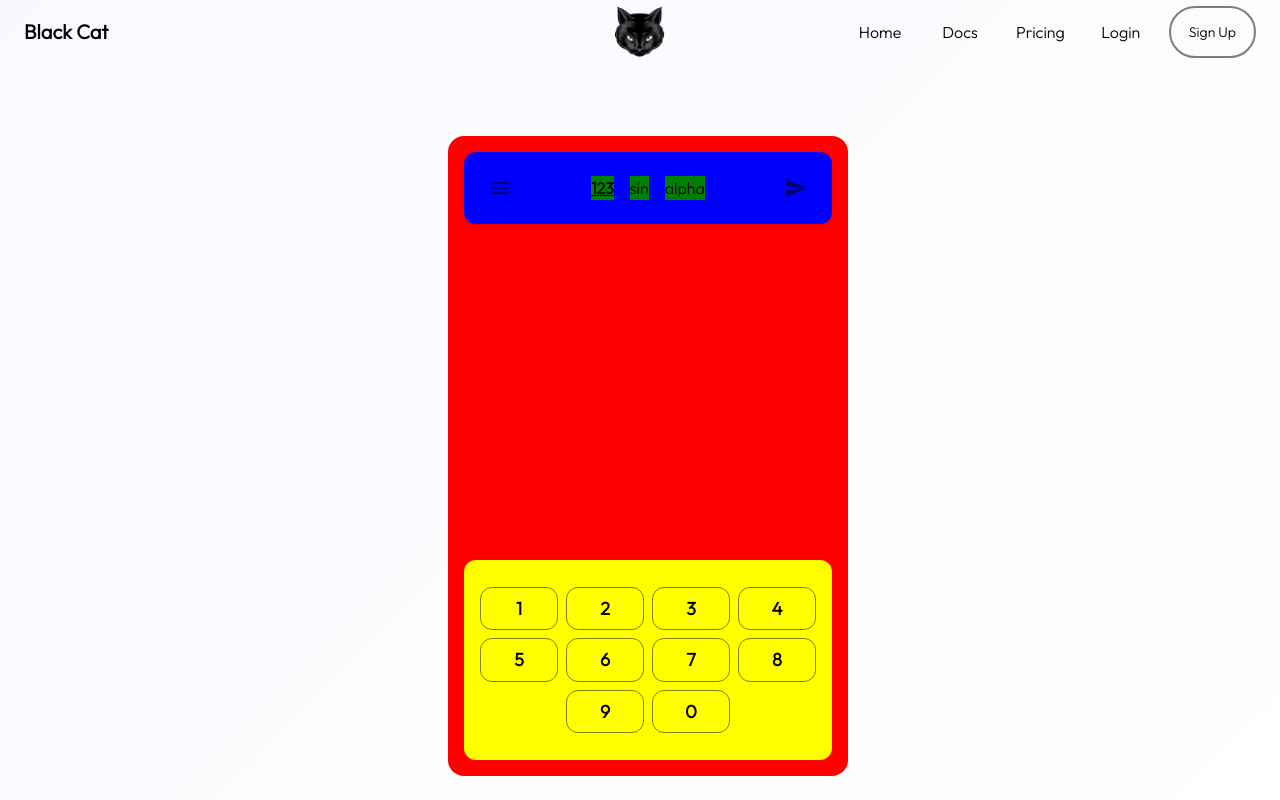
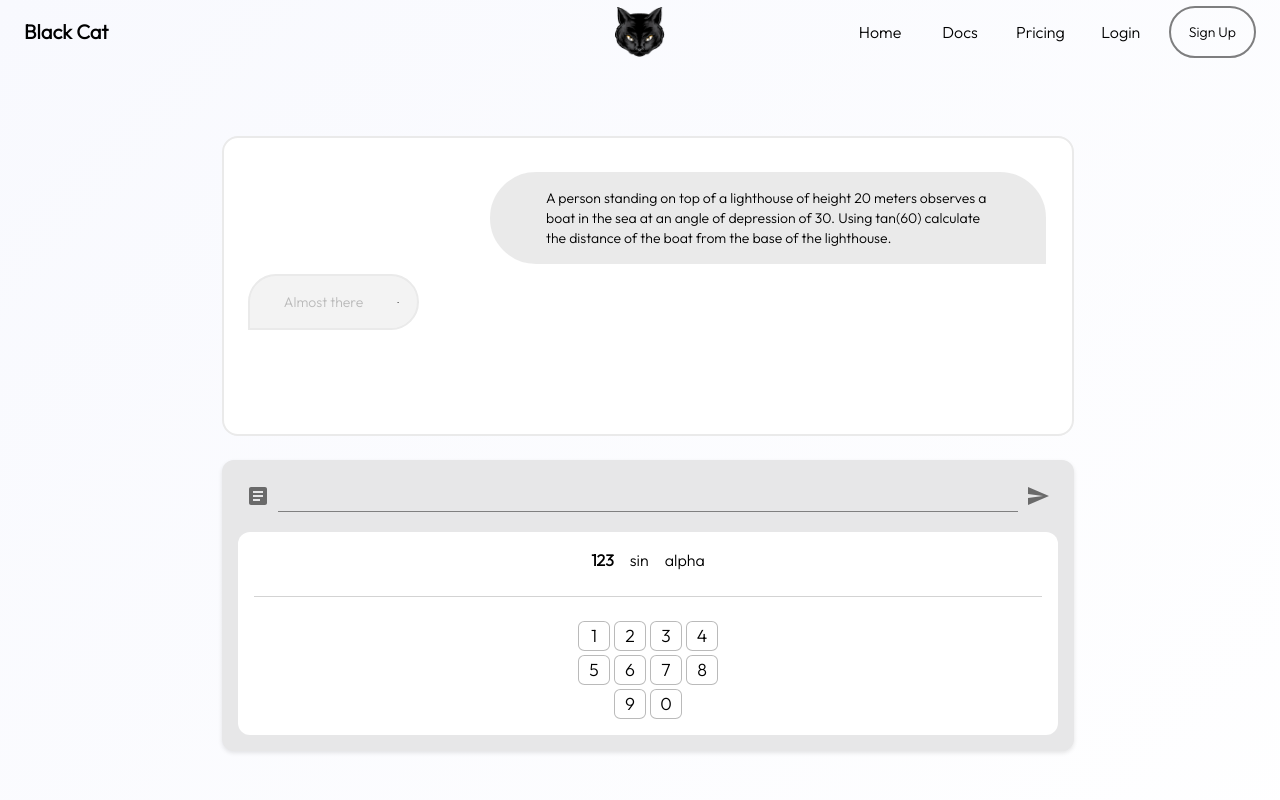
Before and after one commit to sithmiH/Black_Cat_AI_Chatbot, a React (Create React App) app in the folder frontend/: page /keyboard in a window 1280 px wide. Shown: the top 800 px of the page. Built offline with nearby package versions, Linux system fonts and the light colour scheme; some icons are missing.

Commit message:
update keyboard.jsx

```diff
--- a/frontend/src/pages/keyboard.jsx
+++ b/frontend/src/pages/keyboard.jsx
@@ -1,10 +1,46 @@
 import React, { useState } from "react";
-import { Box, Typography, IconButton, Button, Grid } from "@mui/material";
+import {
+  Box,
+  Typography,
+  IconButton,
+  Button,
+  Grid,
+  TextField,
+  CircularProgress,
+} from "@mui/material";
 import MenuIcon from "@mui/icons-material/Menu";
 import SendIcon from "@mui/icons-material/Send";
+import Divider from "@mui/material/Divider";
+import ArticleIcon from "@mui/icons-material/Article";
 
 const Keyboard = () => {
   const [keyboardType, setKeyboardType] = useState("123"); // "123", "sin", "alpha"
+  const [input, setInput] = React.useState("");
+  const numbers = [
+    ["1", "2", "3", "4"],
+    ["5", "6", "7", "8"],
+    [null, "9", "0", null],
+  ];
+
+  const trigonometrics = [
+    ["sin", "cos", "tan", "sec"],
+    ["csc", "sinh", "cosh", "tanh"],
+    [null, "cot", "coth", null],
+  ];
+
+  const alpha = [
+    ["sin", "cos", "tan", "sec"],
+    ["csc", "sinh", "cosh", "tanh"],
+    [null, "cot", "coth", null],
+  ];
+
+  const handleButtonClick = (number) => {
+    setInput((prevInput) => prevInput + number);
+  };
+
+  const hadletrigonometrics = (trigonometric) => {
+    setInput((prevInput) => prevInput + trigonometric);
+  };
 
   // Handle keyboard switch
   const handleKeyboardSwitch = (type) => {
@@ -16,60 +52,117 @@ const Keyboard = () => {
     switch (keyboardType) {
       case "123":
         return (
-          <Grid container spacing={1} justifyContent="center">
-            {[1, 2, 3, 4, 5, 6, 7, 8, 9, 0].map((key) => (
-              <Grid item xs={3} key={key}>
+          <Grid container spacing={0.5}>
+            {numbers.map((row, rowIndex) => (
+              <Grid
+                container
+                item
+                spacing={0.5}
+                key={rowIndex}
+                justifyContent="center"
+              >
+                {row.map((number, colIndex) => (
+                  <Grid item key={colIndex}>
+                    {number ? (
                       <Button
+                        color="black"
                         variant="outlined"
-                  fullWidth
+                        onClick={() => handleButtonClick(number)}
                         sx={{
-                    borderRadius: "12px",
-                    fontSize: "18px",
-                    fontWeight: "bold",
+                          minWidth: 30,
+                          minHeight: 30,
+                          maxWidth: 30,
+                          maxHeight: 30,
+                          fontSize: "1.1rem",
+                          borderRadius: "20%",
+                          borderColor: "#BABABA",
                         }}
                       >
-                  {key}
+                        {number}
                       </Button>
+                    ) : (
+                      <Box sx={{ width: 20, height: 20 }} />
+                    )}
+                  </Grid>
+                ))}
               </Grid>
             ))}
           </Grid>
         );
       case "sin":
         return (
-          <Grid container spacing={1} justifyContent="center">
-            {["sin", "cos", "tan", "log", "sqrt"].map((key) => (
-              <Grid item xs={4} key={key}>
+          <Grid container spacing={0.5}>
+            {trigonometrics.map((row, rowIndex) => (
+              <Grid
+                container
+                item
+                spacing={0.5}
+                key={rowIndex}
+                justifyContent="center"
+              >
+                {row.map((trigonometric, colIndex) => (
+                  <Grid item key={colIndex}>
+                    {trigonometric ? (
                       <Button
+                        color="black"
                         variant="outlined"
-                  fullWidth
+                        onClick={() => hadletrigonometrics(trigonometric)}
                         sx={{
-                    borderRadius: "12px",
-                    fontSize: "16px",
-                    fontWeight: "bold",
+                          minWidth: 30,
+                          minHeight: 30,
+                          maxWidth: 30,
+                          maxHeight: 30,
+                          fontSize: "0.65rem",
+                          borderRadius: "20%",
+                          borderColor: "#BABABA",
                         }}
                       >
-                  {key}
+                        {trigonometric.toLowerCase()}
                       </Button>
+                    ) : (
+                      <Box sx={{ width: 20, height: 20 }} />
+                    )}
+                  </Grid>
+                ))}
               </Grid>
             ))}
           </Grid>
         );
       case "alpha":
         return (
-          <Grid container spacing={1} justifyContent="center">
-            {["α", "β", "γ", "π", "θ"].map((key) => (
-              <Grid item xs={4} key={key}>
+          <Grid container spacing={0.5}>
+            {alpha.map((row, rowIndex) => (
+              <Grid
+                container
+                item
+                spacing={0.5}
+                key={rowIndex}
+                justifyContent="center"
+              >
+                {row.map((number, colIndex) => (
+                  <Grid item key={colIndex}>
+                    {number ? (
                       <Button
+                        color="black"
                         variant="outlined"
-                  fullWidth
+                        onClick={() => handleButtonClick(number)}
                         sx={{
-                    borderRadius: "12px",
-                    fontSize: "16px",
-                    fontWeight: "bold",
+                          minWidth: 30,
+                          minHeight: 30,
+                          maxWidth: 30,
+                          maxHeight: 30,
+                          fontSize: "0.65rem",
+                          borderRadius: "20%",
+                          borderColor: "#BABABA",
                         }}
                       >
-                  {key}
+                        {number}
                       </Button>
+                    ) : (
+                      <Box sx={{ width: 20, height: 20 }} />
+                    )}
+                  </Grid>
+                ))}
               </Grid>
             ))}
           </Grid>
@@ -80,38 +173,159 @@ const Keyboard = () => {
   };
 
   return (
+    <>
+      <Box
+        sx={{
+          bgcolor: "white",
+          borderRadius: "16px",
+          boxShadow: 0,
+          border: "2px solid #EAEAEA",
+          padding: 3,
+          marginBottom: 3,
+          display: "flex",
+          height: 300,
+          flexDirection: "column",
+          overflowY: "auto", // Ensure content inside can scroll
+          // backgroundColor:"yellow"
+        }}
+      >
+        <Box
+          sx={{
+            bgcolor: "#EAEAEA", // Background color
+            borderRadius: "50px 50px 0px 50px", // Rounded edges
+            border: "2px solid #FFFFFF", // Border with white color
+            display: "flex",
+            alignItems: "left",
+            justifyContent: "center",
+            mt: 1, // Margin on top for spacing
+            ml: "auto", // Align bubble to the right
+            width: "70%",
+          }}
+        >
+          <Typography
+            variant="body2"
+            sx={{
+              textAlign: "left",
+              fontSize: "14px",
+              color: "#000", // Black text color
+              paddingX: 5, // Add padding inside bubble
+              margin: 2,
+            }}
+          >
+            A person standing on top of a lighthouse of height 20 meters
+            observes a boat in the sea at an angle of depression of 30. Using
+            tan(60) calculate the distance of the boat from the base of the
+            lighthouse.
+          </Typography>
+        </Box>
+        <Box
+          sx={{
+            width: 171,
+            height: 56, // Chat bubble height
+            bgcolor: "rgba(49, 49, 50, 0.06)", // #313132 with 6% opacity
+            borderRadius: "50px 50px 50px 0px",
+            border: "2px solid #EAEAEA", // Border with white color
+            display: "flex",
+            alignItems: "center",
+            justifyContent: "center",
+            mt: 1, // Margin on top for spacing
+            mr: "auto", // Align bubble to the left
+          }}
+        >
+          <Typography
+            variant="body2"
+            sx={{
+              textAlign: "center",
+              fontSize: "14px",
+              color: "#BABABA",
+              paddingX: 2,
+            }}
+          >
+            Almost there
+          </Typography>
+          <CircularProgress size={20} color="#EAEAEA" />
+        </Box>
+      </Box>
+      {/* Header Section */}
       <Box
         sx={{
           display: "flex",
           flexDirection: "column",
           justifyContent: "space-between",
-        bgcolor: "#F8F8F8",
-        borderRadius: "16px",
-        // boxShadow: "0px 4px 6px rgba(0, 0, 0, 0.1)",
-        height: "80vh",
+          alignItems: "center",
           padding: 2,
-        maxWidth: "400px",
-        backgroundColor:"red",
-        margin: "0 auto", // Center the component on the page
+          borderRadius: "12px",
+          boxShadow: "0px 2px 4px rgba(0, 0, 0, 0.1)",
+          backgroundColor: "#E7E7E8", // Set the background color
         }}
       >
-      {/* Header Section */}
+        {/* Icons Section */}
         <Box
           sx={{
             display: "flex",
             justifyContent: "space-between",
             alignItems: "center",
-          // bgcolor: "#FFFFFF",
-          padding: 2,
-          borderRadius: "12px",
-          boxShadow: "0px 2px 4px rgba(0, 0, 0, 0.1)",
-          backgroundColor:"blue",
+            width: "100%", // Full width for spacing adjustment
+            marginBottom: 2,
           }}
         >
           <IconButton>
-          <MenuIcon />
+            <ArticleIcon />
           </IconButton>
-        <Box sx={{ display: "flex", gap: 2 }}>
+          <TextField
+            fullWidth
+            id="standard-basic"
+            value={input}
+            variant="standard"
+            onChange={(e) => setInput(e.target.value)}
+            sx={{
+              "& .MuiInput-underline:before": {
+                borderBottomColor: "gray", // Default border color
+              },
+              "& .MuiInput-underline:hover:not(.Mui-disabled):before": {
+                borderBottomColor: "lightgray", // Border color on hover
+              },
+              "& .MuiInput-underline:after": {
+                borderBottomColor: "lightgray", // Border color when focused
+              },
+              "& .MuiInputBase-input": {
+                color: "black", // Text color
+              },
+              "& .MuiOutlinedInput-root": {
+                backgroundColor: "lightgray", // Default background color
+                "&:hover fieldset": {
+                  borderColor: "lightgray", // Border on hover
+                },
+                "&.Mui-focused fieldset": {
+                  borderColor: "lightgray", // Border color when focused
+                },
+              },
+            }}
+          />
+          <IconButton>
+            <SendIcon />
+          </IconButton>
+        </Box>
+
+        <Box
+          sx={{
+            backgroundColor: "#fff",
+            width: "100%",
+            // padding: 2,
+            // marginX:5,
+            borderRadius: "12px",
+          }}
+        >
+          {/* Keyboard Switch Buttons */}
+          <Box
+            sx={{
+              display: "flex",
+              gap: 2,
+              padding: 2,
+              width: "fit-content",
+              margin: "auto",
+            }}
+          >
             {["123", "sin", "alpha"].map((key) => (
               <Typography
                 key={key}
@@ -119,37 +333,48 @@ const Keyboard = () => {
                 sx={{
                   fontSize: 16,
                   fontWeight: key === keyboardType ? "bold" : "normal",
-                textDecoration: key === keyboardType ? "underline" : "none",
+                  // textDecoration: key === keyboardType ? "underline" : "none",
                   cursor: "pointer",
-                backgroundColor:"green",
+                  // backgroundColor: "green",
                 }}
               >
                 {key}
               </Typography>
             ))}
           </Box>
-        <IconButton>
-          <SendIcon />
-        </IconButton>
-      </Box>
+          <Divider
+            sx={{
+              width: "auto",
+              marginY: 1,
+              marginX: 2,
+              backgroundColor: "lightgray",
+              borderColor: "lightgray",
+            }}
+          />
 
-      {/* Keyboard Section */}
           <Box
             sx={{
               // bgcolor: "#FFFFFF",
-          backgroundColor:"yellow",
+              // backgroundColor: "yellow",
+              // padding: 2,
+              // borderRadius: "12px",
+              // // mt: 42,
+              // flexGrow: 1,
+              // display: "flex",
+              // flexDirection: "row",
+              // justifyContent: "center",
+              // width: "40%",
+              // margin: "auto", // Center the box horizontally
+              width: "fit-content",
+              margin: "auto",
               padding: 2,
-          borderRadius: "12px",
-          mt: 42,
-          flexGrow: 1,
-          display: "flex",
-          flexDirection: "column",
-          justifyContent: "center",
             }}
           >
             {renderKeyboard()}
           </Box>
         </Box>
+      </Box>
+    </>
   );
 };
 
```
Lines whose indentation alone changed are shown as unchanged.
